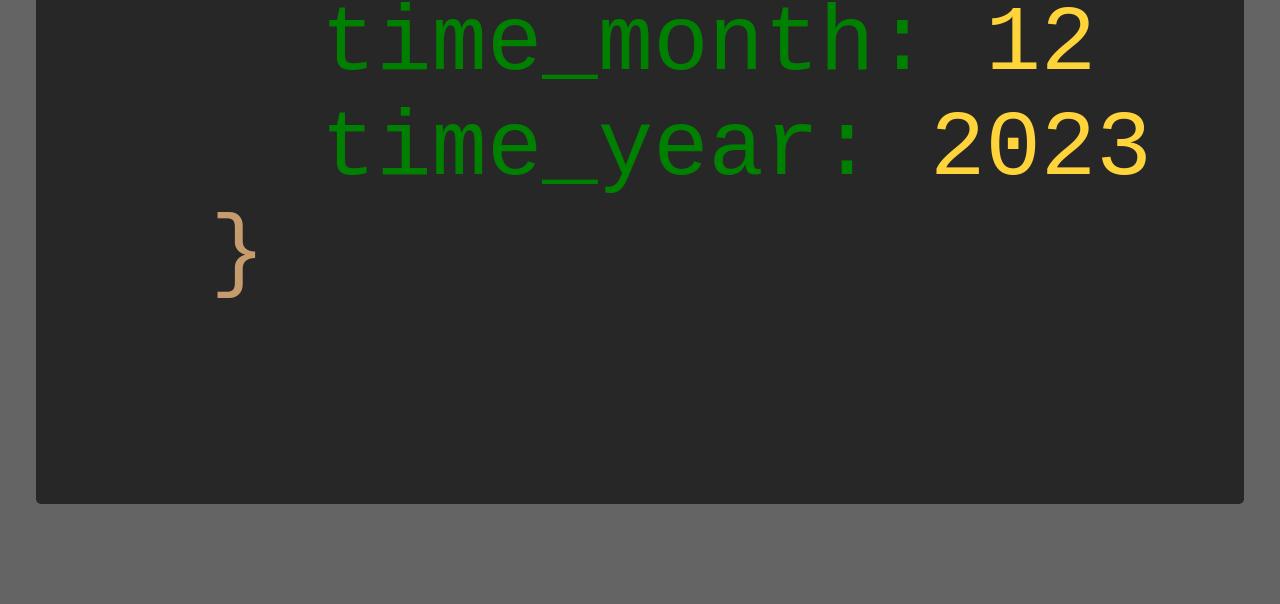
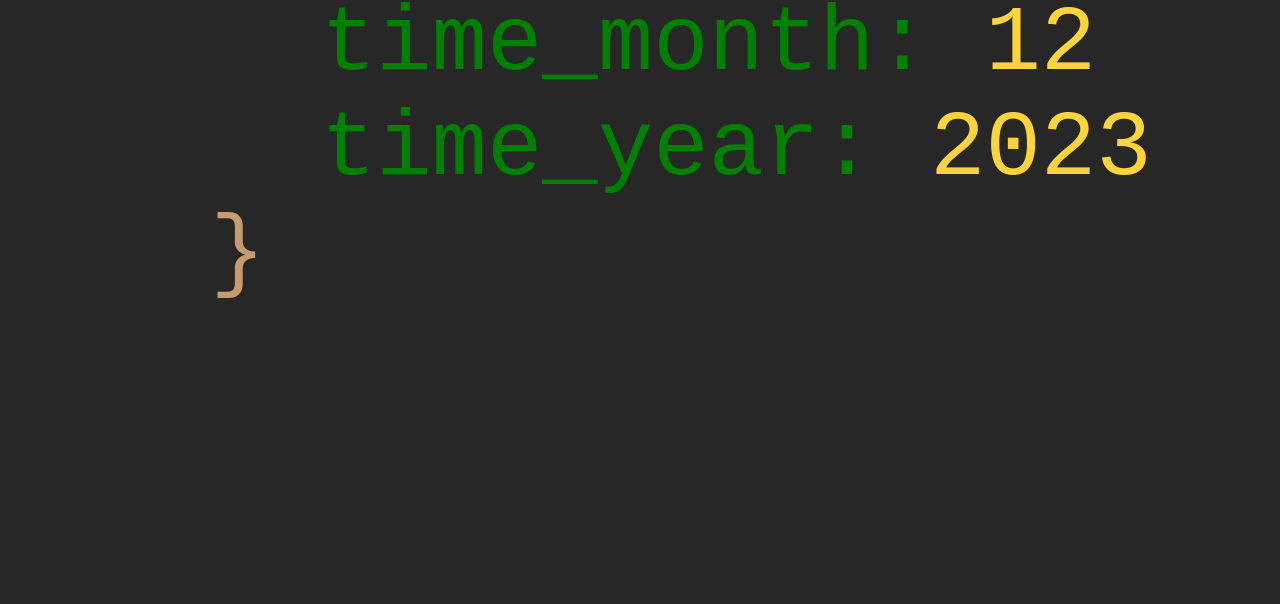
Before and after one commit to karlsen666/py_codeclock_html, a plain HTML site: page index.html in a window 1280 px wide. Shown: the part 726-1330 px from the top of the page. Drawn offline with Linux system fonts and the light colour scheme.

Commit message:
Update index.html

```diff
--- a/index.html
+++ b/index.html
@@ -10,7 +10,7 @@
       align-items: center;
       justify-content: center;
       font-family: monospace;
-      background-color: #646464; /*#272727;*/
+      background-color: #272727;
       color: #cccccc;
     }
 
```
